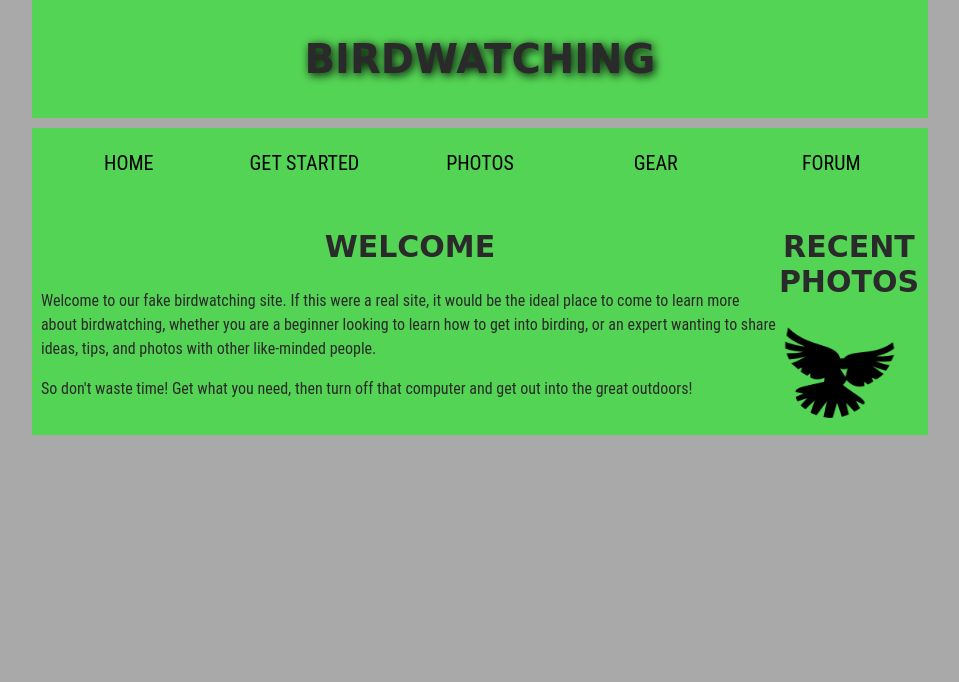
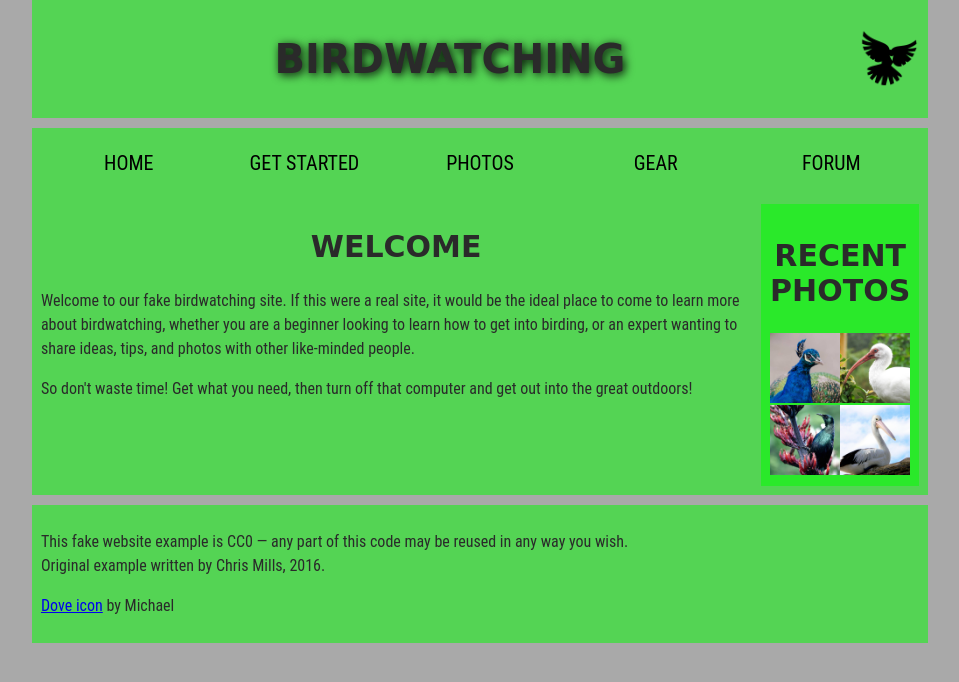
Before and after one commit to harshitabhatia26/Frontend1, a plain HTML site: page Project2/websitestrcuture.html in a window 1280 px wide. Shown: the whole page, without its empty margins (160-1119 px from the left). Drawn offline with Linux system fonts and the light colour scheme.

Commit message:
Updated images and footer in Project2

```diff
--- a/Project2/websitestrcuture.html
+++ b/Project2/websitestrcuture.html
@@ -11,6 +11,7 @@
     <!--HEADER is always visible-->
     <header>
         <h1>BIRDWATCHING</h1>
+        <img> <img src ="dove.png"> </img>
     </header>
     <!-- This is the navigation bar-->
     <nav>
@@ -34,12 +35,26 @@
                 So don't waste time! Get what you need, then turn off that computer and get out into the great outdoors!
             </p>
         </welcome>
-        <recentphotos>
+        <aside>
             <h2>RECENT PHOTOS</h2>
-            <img src ="dove.png" width="120px" height="100px">
-        </recentphotos>
+            <a>
+            <img src ="favorite-2.jpg">
+            <img src ="favorite-1.jpg" >
+            </a>
+            <a>
+                <img src ="favorite-3.jpg">
+                <img src ="favorite-4.jpg" >
+            </a>
+        </aside>
     </main>
-
-
+    <footer>
+        <p>
+            This fake website example is CC0 — any part of this code may be reused in any way you wish.
+            <br>Original example written by Chris Mills, 2016.
+        </p>
+        <p>
+            <a href="url">Dove icon</a> by Michael
+        </p>
+    </footer>
 </body>
 </html>
```
